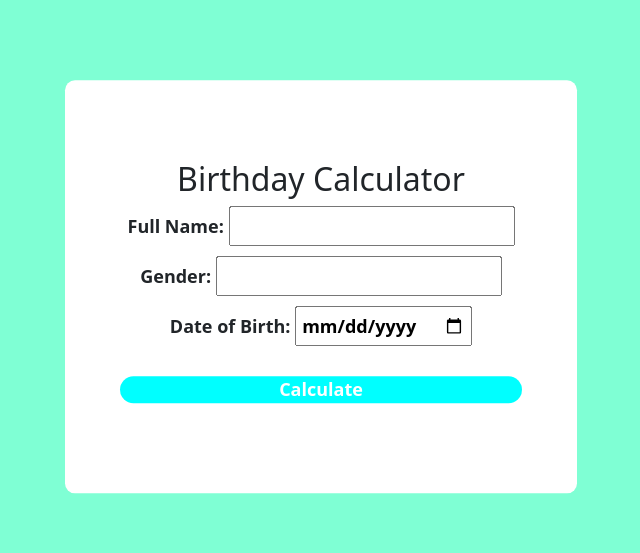
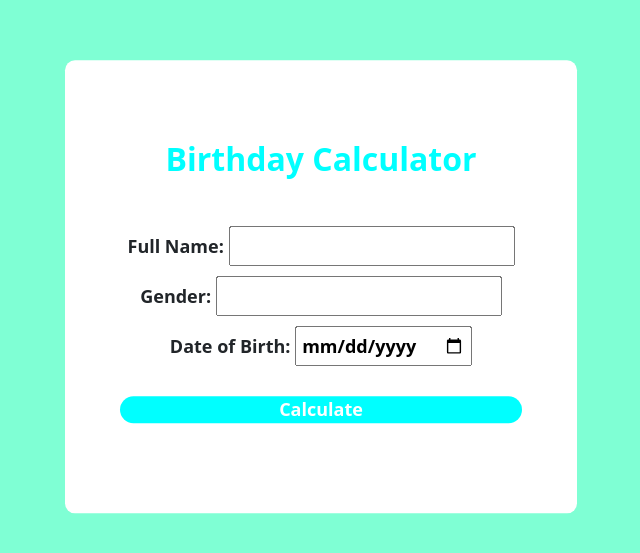
Before and after one commit to KamauDev-maker/Birthday-Calculator, a plain HTML site: page index.html in a window 1280 px wide. Shown: the part 113-666 px from the top of the page, without its empty margins (319-959 px from the left). Drawn offline with nearby package versions, Linux system fonts and the light colour scheme.

Commit message:
modifying the h2 element in css

```diff
--- a/style.css
+++ b/style.css
@@ -44,3 +44,9 @@ button{
      color: white;
 
  }
+ h2{
+     padding-bottom: 40px;
+     margin-top: 0px 0px 10px 0px;
+     font-weight: bolder;
+     color: aqua;
+ }
```
